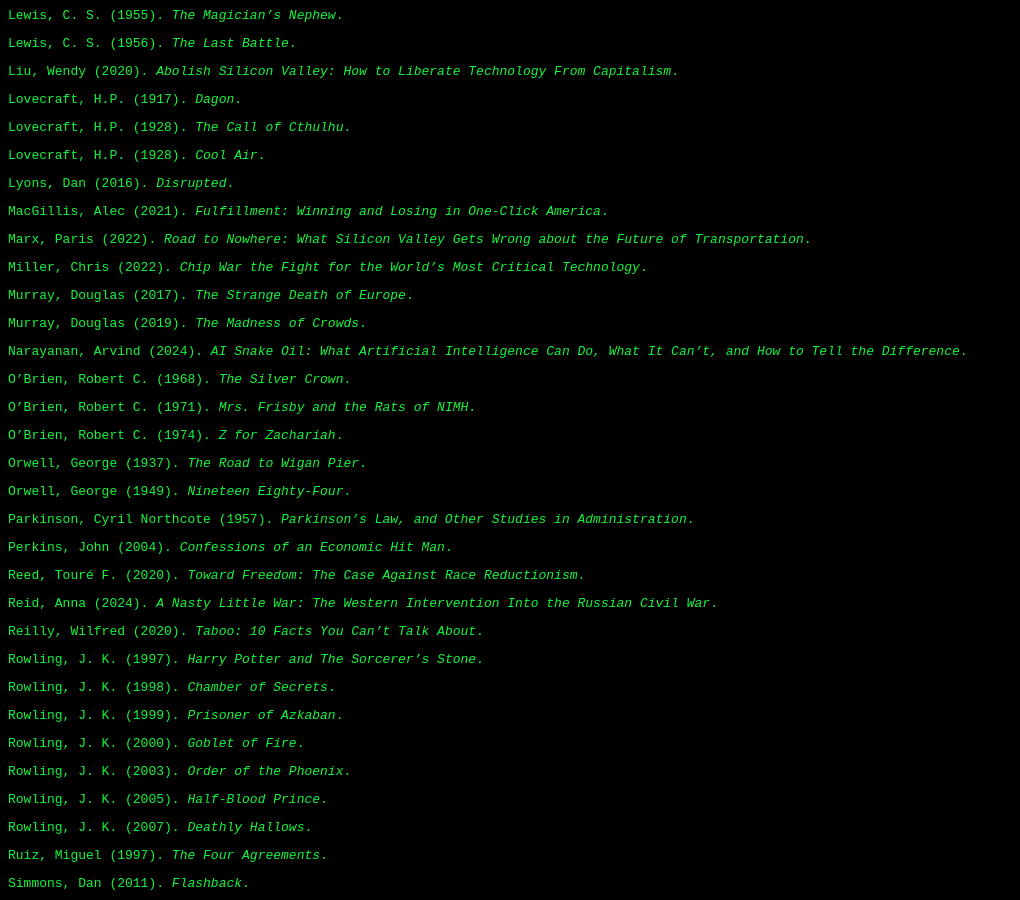
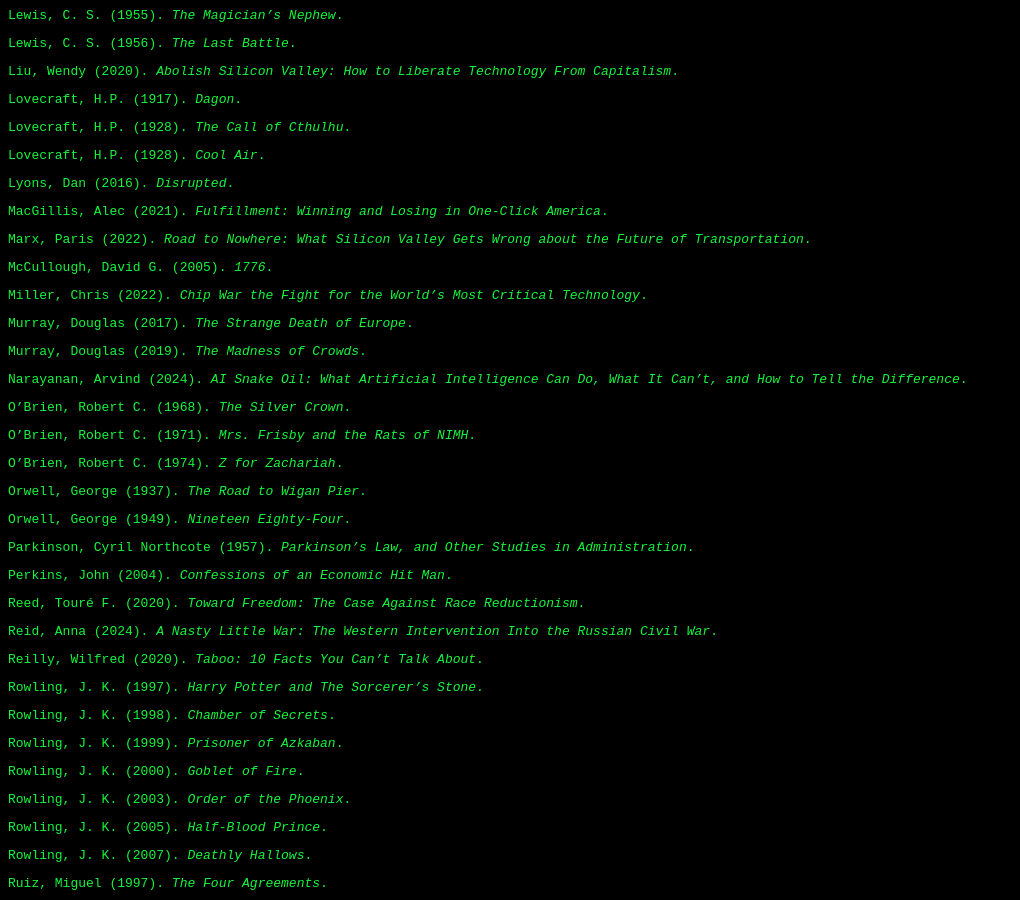
Before and after one commit to davejagoda/davejagoda.github.io, a Jekyll site: the page built from books/index.md, in a window 1280 px wide and 900 px high, scrolled down 1177 px. Shown: the whole window, without its empty margins (0-1020 px from the left). Built offline with Jekyll 4.4.1, drawn with Linux system fonts in a browser that asks for light colours.

Commit message:
Add *1776* to books/index.md

```diff
--- a/books/index.md
+++ b/books/index.md
@@ -103,6 +103,8 @@
 
 Marx, Paris (2022). *Road to Nowhere: What Silicon Valley Gets Wrong about the Future of Transportation*.
 
+McCullough, David G. (2005). *1776*.
+
 Miller, Chris (2022). *Chip War the Fight for the World's Most Critical Technology*.
 
 Murray, Douglas (2017). *The Strange Death of Europe*.
```
